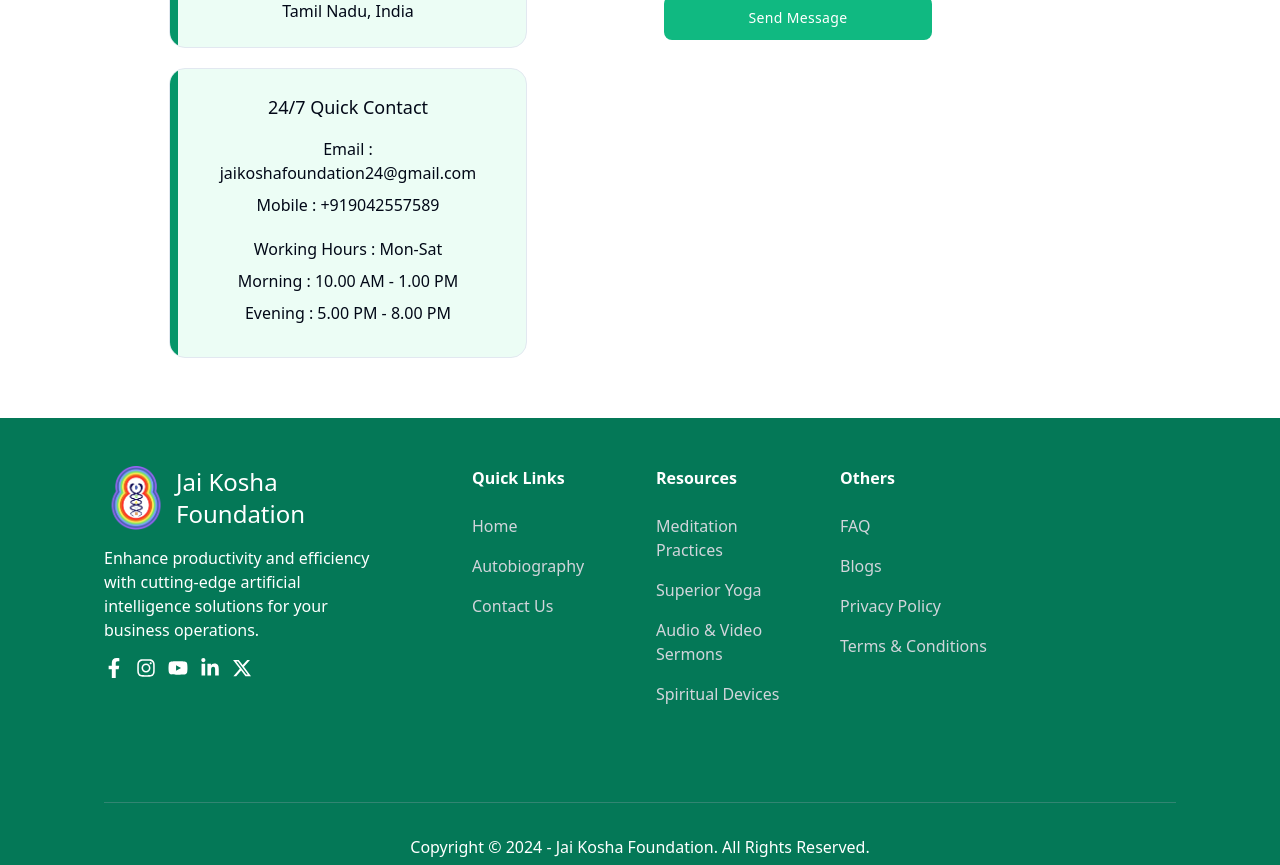
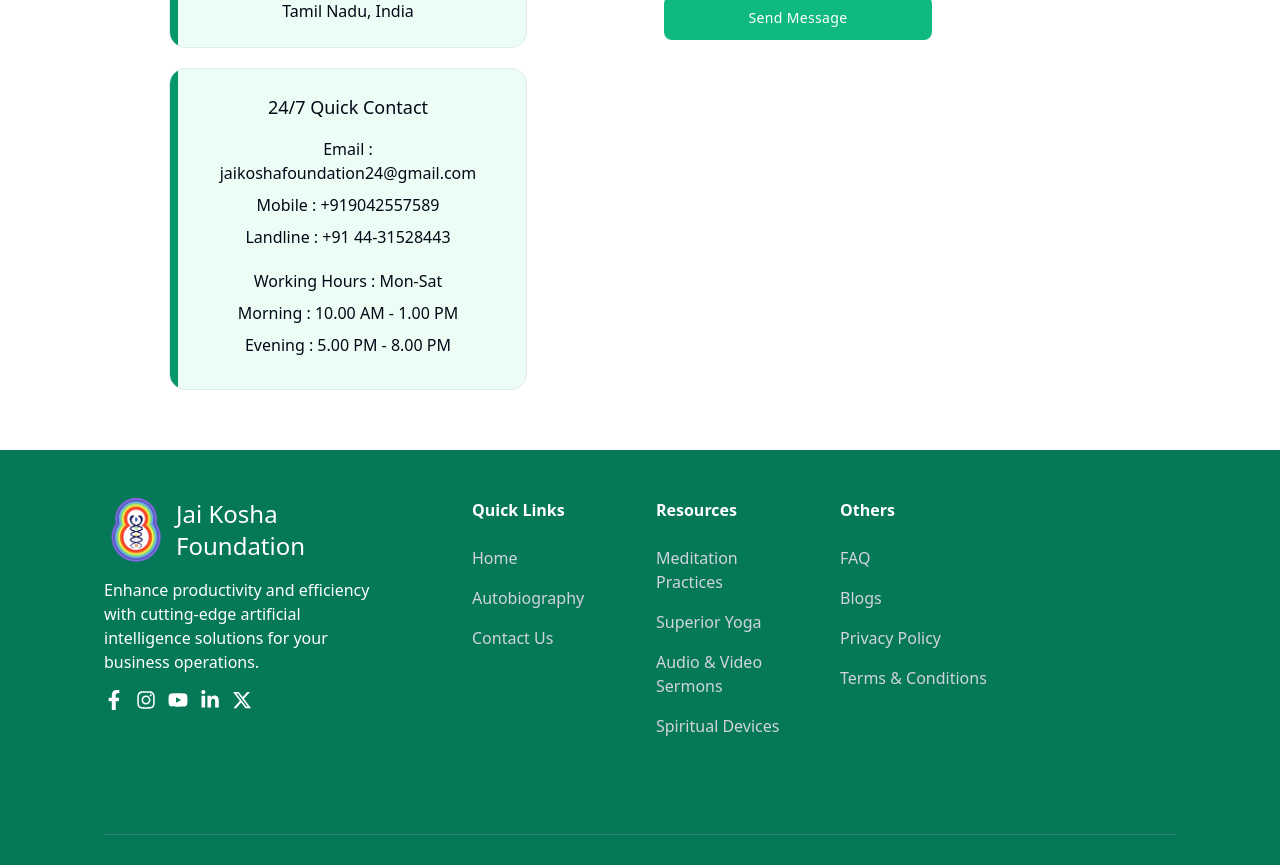
Before and after one commit to Mad-adz/jaikosha_frontend, a React (Vite) app: page /contact in a window 1280 px wide. Shown: the part 960-1825 px from the top of the page. Built offline with nearby package versions, Linux system fonts and the light colour scheme.

Commit message:
added and updated contact details

```diff
--- a/src/components/contact/AddressCard.jsx
+++ b/src/components/contact/AddressCard.jsx
@@ -8,6 +8,7 @@ const AddressCard = ({
   isAddress,
   email,
   mobile,
+  landline,
   description,
 }) => {
   return (
@@ -36,12 +37,12 @@ const AddressCard = ({
               {email && (
                 <>
                   <div>
-                    <span className="font-medium">{email.label} : </span>
+                    <span className="font-medium">{email?.label} : </span>
                     <a
-                      href={`mailto:${email.value}`}
+                      href={`mailto:${email?.value}`}
                       className="group-hover:text-white hover:underline"
                     >
-                      {email.value}
+                      {email?.value}
                     </a>
                   </div>
                 </>
@@ -49,12 +50,25 @@ const AddressCard = ({
               {mobile && (
                 <>
                   <div>
-                    <span className="font-medium">{mobile.label} : </span>
+                    <span className="font-medium">{mobile?.label} : </span>
                     <a
-                      href={`tel:${mobile.value}`}
+                      href={`tel:${mobile?.value}`}
                       className="group-hover:text-white hover:underline"
                     >
-                      {mobile.value}
+                      {mobile?.value}
+                    </a>
+                  </div>
+                </>
+              )}
+              {landline && (
+                <>
+                  <div>
+                    <span className="font-medium">{landline?.label} : </span>
+                    <a
+                      href={`tel:${landline?.value}`}
+                      className="group-hover:text-white hover:underline"
+                    >
+                      {landline?.value}
                     </a>
                   </div>
                 </>
@@ -63,8 +77,8 @@ const AddressCard = ({
             <div className="duration-300 group-hover:text-white mt-5">
               {description?.map((desc, index) => (
                 <p key={index} className="mb-2">
-                  <span className="font-medium">{desc.label} : </span>{" "}
-                  {desc.value}
+                  <span className="font-medium">{desc?.label} : </span>{" "}
+                  {desc?.value}
                 </p>
               ))}
             </div>
--- a/src/constants/index.js
+++ b/src/constants/index.js
@@ -1,3 +1,6 @@
+import { MdOutlinePhoneIphone, MdLocalPhone } from "react-icons/md";
+import { BiEnvelope } from "react-icons/bi";
+
 import {
   chandiHomam,
   fullMoonFestival,
@@ -253,6 +256,7 @@ export const addresses = [
     title: "24/7 Quick Contact",
     email: { label: "Email", value: "jaikoshafoundation24@gmail.com" },
     mobile: { label: "Mobile", value: "+919042557589" },
+    landline: { label: "Landline", value: "+91 44-31528443" },
     description: [
       { label: "Working Hours", value: "Mon-Sat" },
       { label: "Morning", value: "10.00 AM - 1.00 PM" },
@@ -262,27 +266,34 @@ export const addresses = [
   },
 ];
 
+export const enquiries = [
+  {
+    id: 1,
+    mobile: {
+      label: "Mobile",
+      value: "+919042557589",
+      Icon: MdOutlinePhoneIphone,
+    },
+  },
+  {
+    id: 2,
+    landline: {
+      label: "Landline",
+      value: "+91 44-31528443",
+      Icon: MdLocalPhone,
+    },
+  },
+  {
+    id: 3,
+    email: {
+      label: "Email",
+      value: "jaikoshafoundation24@gmail.com",
+      Icon: BiEnvelope,
+    },
+  },
+];
+
 export const timeSlots = [
-  // "00:00",
-  // "00:30",
-  // "01:00",
-  // "01:30",
-  // "02:00",
-  // "02:30",
-  // "03:00",
-  // "03:30",
-  // "04:00",
-  // "04:30",
-  // "05:00",
-  // "05:30",
-  // "06:00",
-  // "06:30",
-  // "07:00",
-  // "07:30",
-  // "08:00",
-  // "08:30",
-  // "09:00",
-  // "09:30",
   "10:00",
   "10:30",
   "11:00",
@@ -302,15 +313,6 @@ export const timeSlots = [
   "18:00",
   "18:30",
   "19:00",
-  // "19:30",
-  // "20:00",
-  // "20:30",
-  // "21:00",
-  // "21:30",
-  // "22:00",
-  // "22:30",
-  // "23:00",
-  // "23:30",
 ];
 
 export const defaultAvailability = {
--- a/src/sections/dharshan/BookMyDharshanSection.jsx
+++ b/src/sections/dharshan/BookMyDharshanSection.jsx
@@ -2,9 +2,10 @@ import { BookMyDharshanForm, Modal } from "@/components";
 import { useState } from "react";
 import { DayPicker, getDefaultClassNames } from "react-day-picker";
 import "react-day-picker/style.css";
-import { MdOutlinePhoneIphone } from "react-icons/md";
-import { BiEnvelope } from "react-icons/bi";
-import { timeSlots } from "@/constants";
+import { enquiries, timeSlots } from "@/constants";
+// import { MdOutlinePhoneIphone, MdLocalPhone } from "react-icons/md";
+// import { BiEnvelope } from "react-icons/bi";
+
 const BookMyDharshanSection = () => {
   const defaultClassNames = getDefaultClassNames();
   const [selectedDate, setSelectedDate] = useState(null);
@@ -52,18 +53,62 @@ const BookMyDharshanSection = () => {
                 <p className="my-4">
                   For inquiries or assistance with booking, please contact us:
                 </p>
-                <p className="flex items-center gap-1 mb-4 ">
+                {/* <div>
+                  {enquiries &&
+                    enquiries.map((enquiry) => (
+                      <p key={enquiry.id} className="flex items-center gap-1 mb-4 ">
+                        <span className="text-emerald-600 text-lg">
+                          <Icon />
+                        </span>
+                        <span>+919042557589</span>
+                      </p>
+                    ))}
+                </div> */}
+                <div className="space-y-3">
+                  {enquiries.map((item) => {
+                    const contact = Object.values(item).find(
+                      (val) => typeof val === "object"
+                    );
+                    const { label, value, Icon } = contact;
+                    const href =
+                      label.toLowerCase() === "email"
+                        ? `mailto:${value}`
+                        : `tel:${value.replace(/\s+/g, "")}`;
+
+                    return (
+                      <div
+                        key={item.id}
+                        className="flex items-center space-x-2"
+                      >
+                        <Icon className="text-emerald-600 text-lg" />
+                        <a
+                          href={href}
+                          className="hover:text-blue-500 hover:underline transition-colors"
+                        >
+                          {value}
+                        </a>
+                      </div>
+                    );
+                  })}
+                </div>
+                {/* <p className="flex items-center gap-1 mb-4 ">
                   <span className="text-emerald-600 text-lg">
                     <MdOutlinePhoneIphone />
                   </span>
                   <span>+919042557589</span>
+                </p>
+                <p className="flex items-center gap-1 mb-4 ">
+                  <span className="text-emerald-600 text-lg">
+                    <MdLocalPhone />
+                  </span>
+                  <span>+91 44-31528443</span>
                 </p>
                 <p className="flex items-center gap-1 mb-4">
                   <span className="text-emerald-600 text-lg">
                     <BiEnvelope />
                   </span>
                   <span>jaikoshafoundation24@gmail.com</span>
-                </p>
+                </p> */}
               </div>
               <div className="w-full">
                 <div className="relative mb-6">
```
